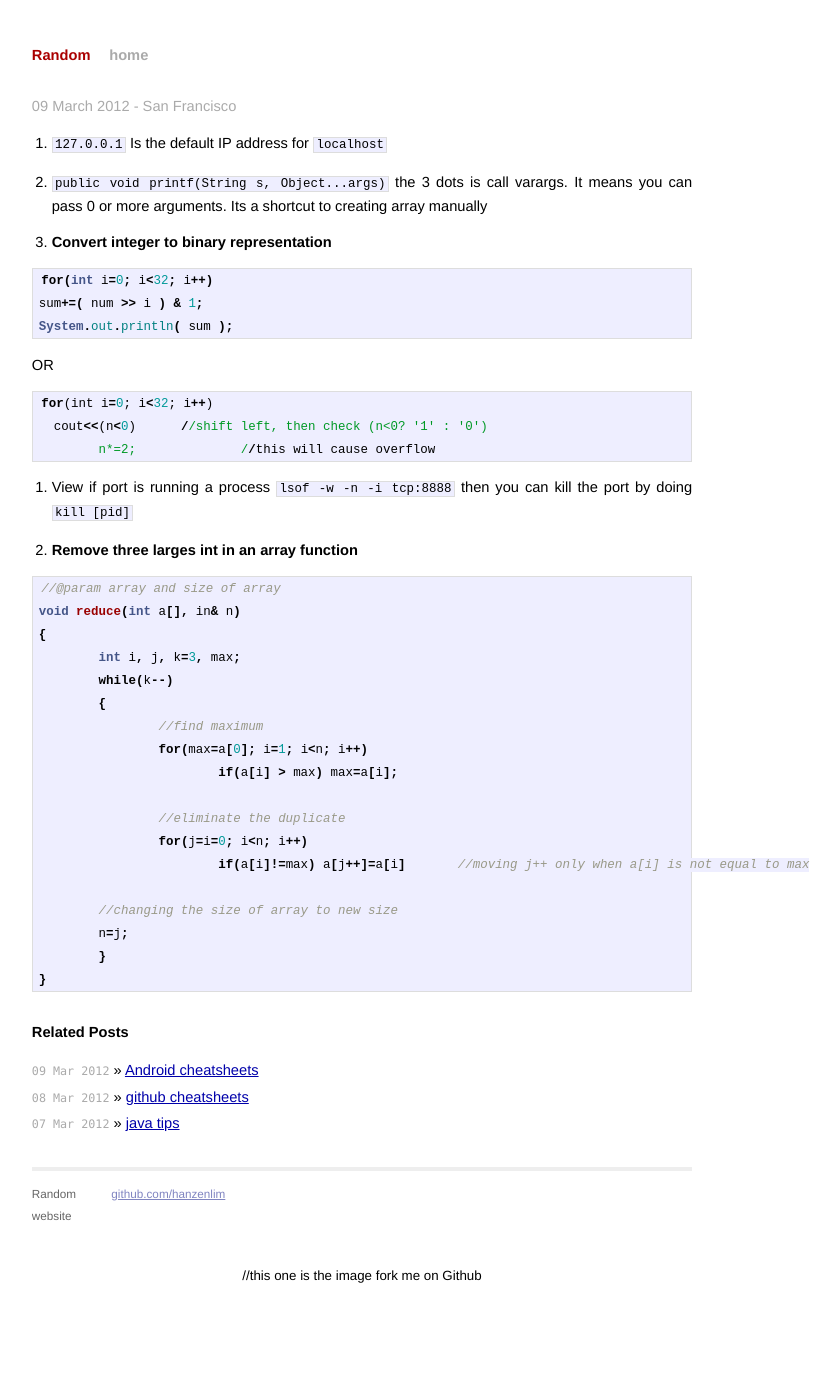
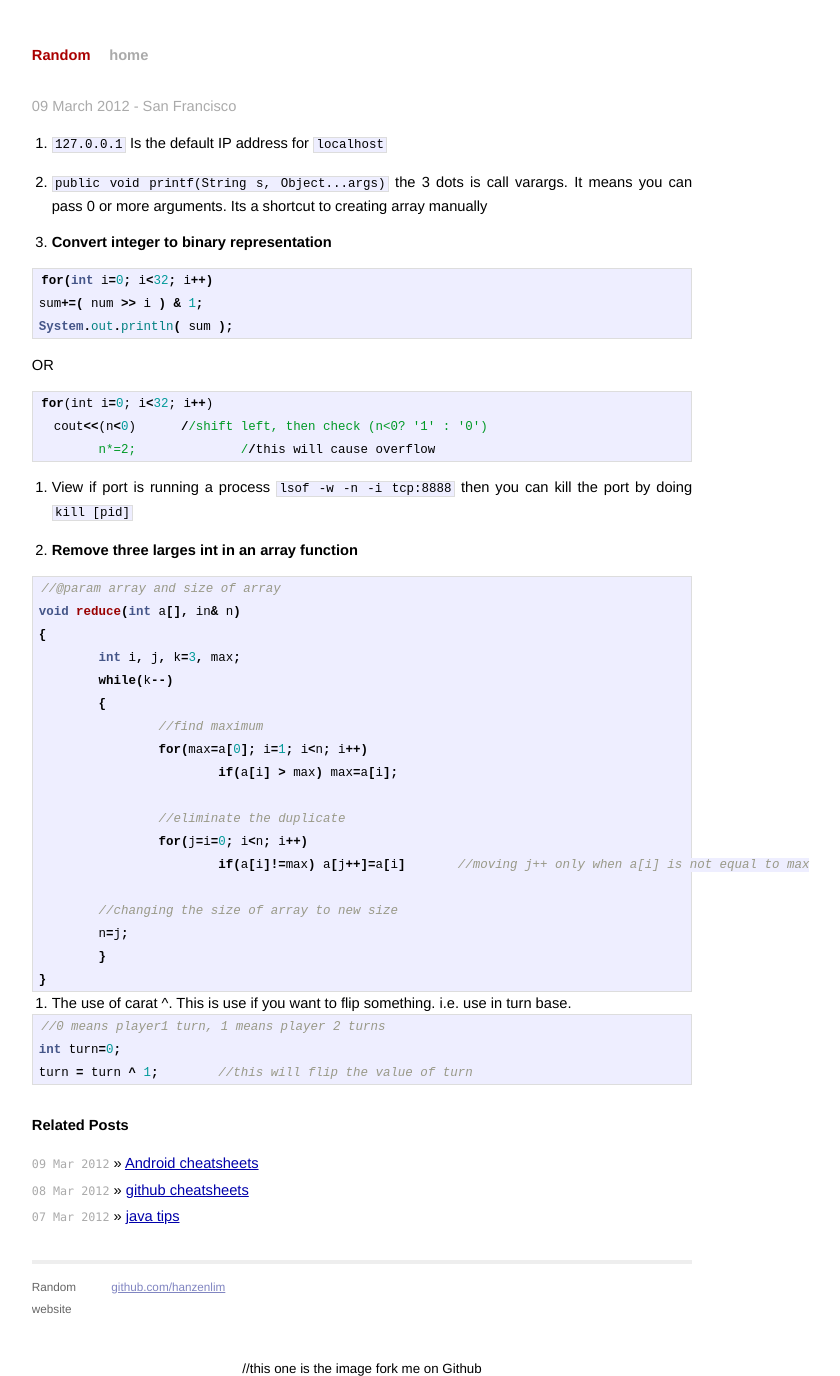
Before and after one commit to badong/badong.github.com, a Jekyll site: the page built from _posts/2012-03-9-general_cheatsheets.md, in a window 1280 px wide. Shown: the whole page, without its empty margins (278-1118 px from the left). Built offline with Jekyll 4.4.1, drawn with Linux system fonts in a browser that asks for light colours; Markdown is read by kramdown in place of the engine named in the settings; before the commit the page ends 1283 px from its top, so only the background shows below that.

Commit message:
Update _posts/2012-03-9-general_cheatsheets.md

```diff
--- a/_posts/2012-03-9-general_cheatsheets.md
+++ b/_posts/2012-03-9-general_cheatsheets.md
@@ -46,3 +46,10 @@ void reduce(int a[], in& n)
 	}
 }
 {% endhighlight %}
+
+6. The use of carat ^. This is use if you want to flip something. i.e. use in turn base.
+{% highlight java %}
+//0 means player1 turn, 1 means player 2 turns
+int turn=0;
+turn = turn ^ 1;	//this will flip the value of turn
+{% endhighlight %}
```
